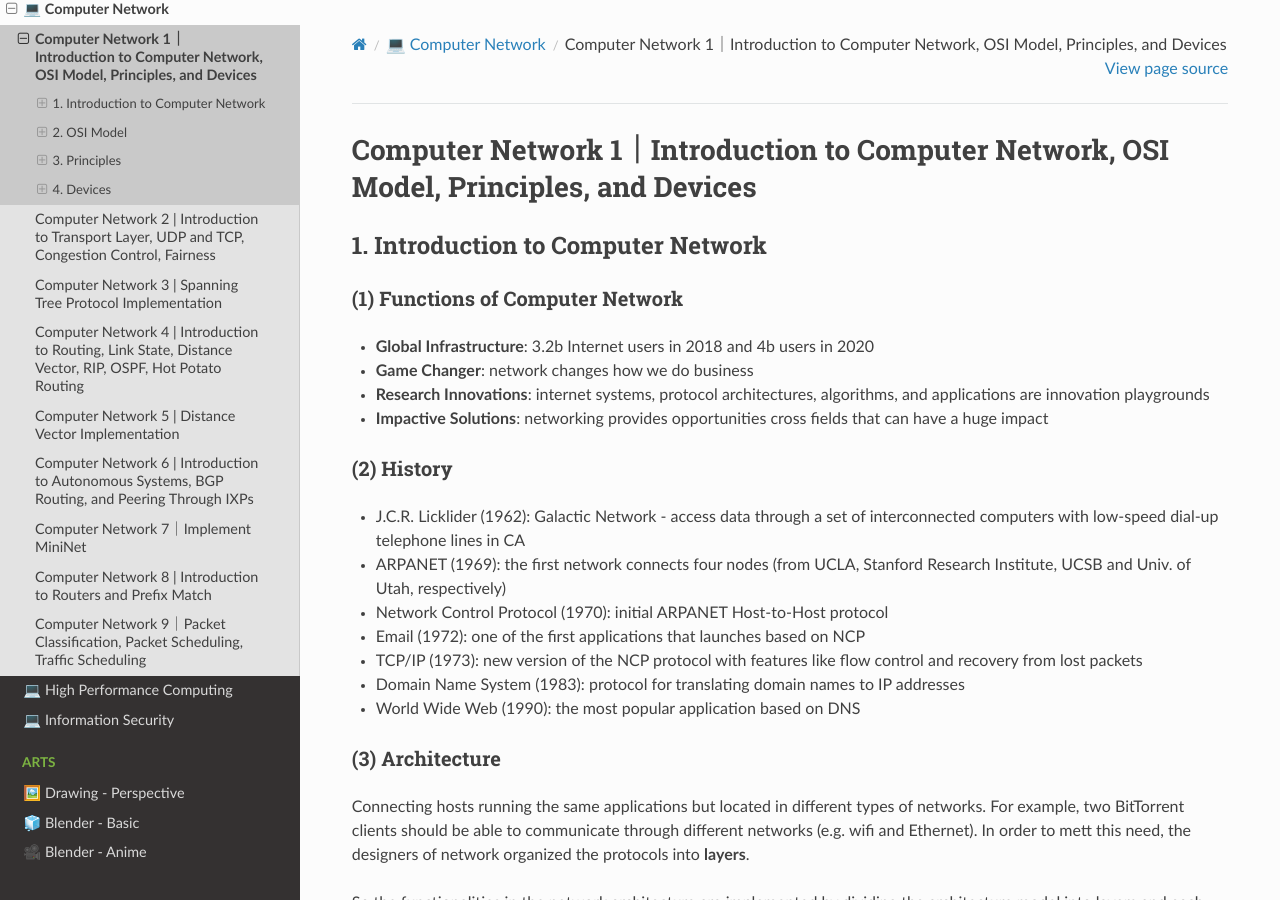
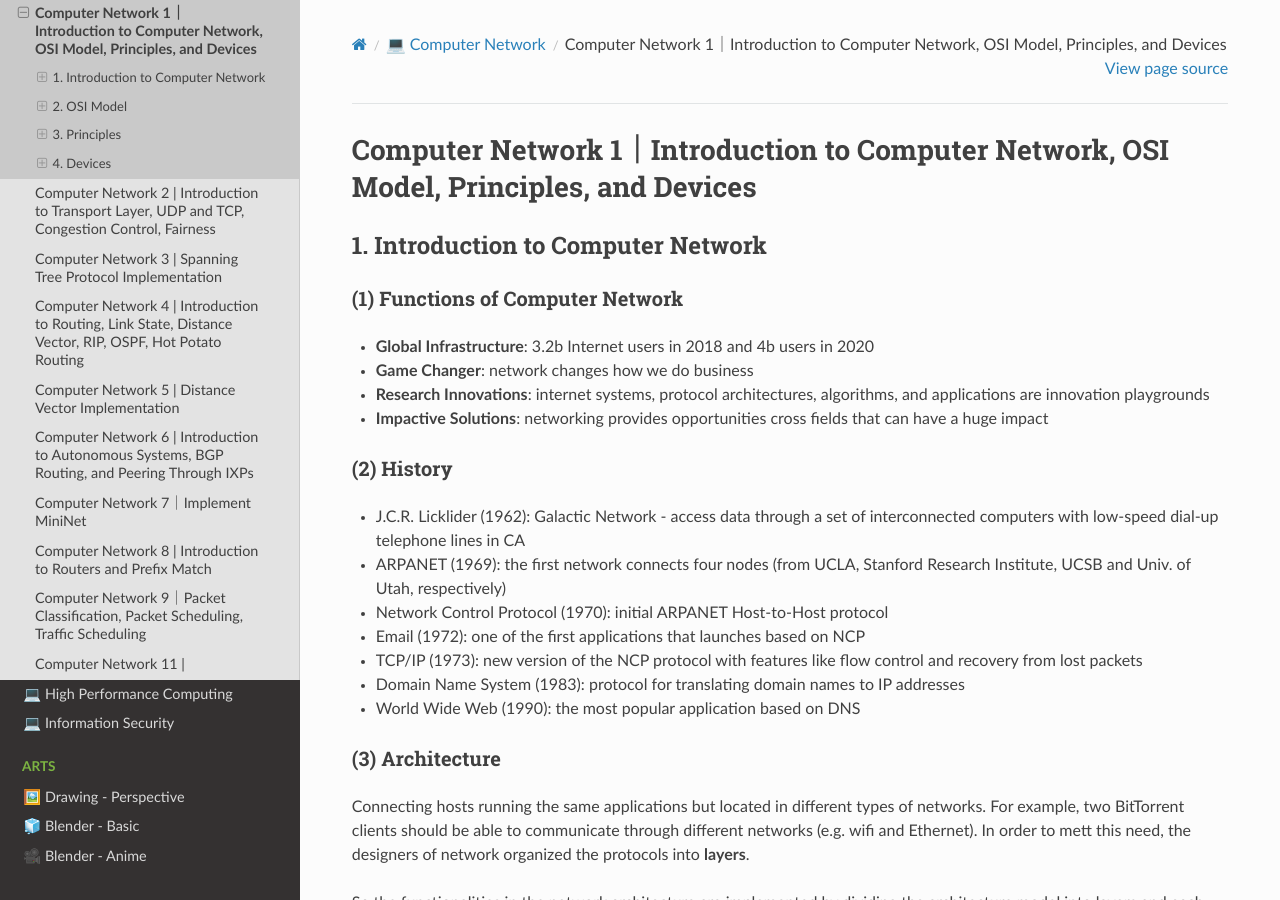
Before and after one commit to Serene-Field/sphinx-transit, a Sphinx documentation site: the page built from docs/OMSCS/CN/note1.md, in a window 1280 px wide and 900 px high. Built offline with Sphinx 7.4.7 and the Read the Docs theme 2.0.0, drawn with Linux system fonts in a browser that asks for light colours; pages that are not in the unit, such as notebooks, are missing from menus.

Commit message:
fix: hidden

```diff
--- /dev/null
+++ b/docs/OMSCS/CN/note11.md
@@ -0,0 +1 @@
+# Computer Network 11 |
--- a/docs/OMSCS/index.rst
+++ b/docs/OMSCS/index.rst
@@ -13,8 +13,10 @@
    CN/note7
    CN/note8
    CN/note9
+
    .. class:: hidden
       CN/note10
+
    CN/note11
 
 💻  High Performance Computing
```
